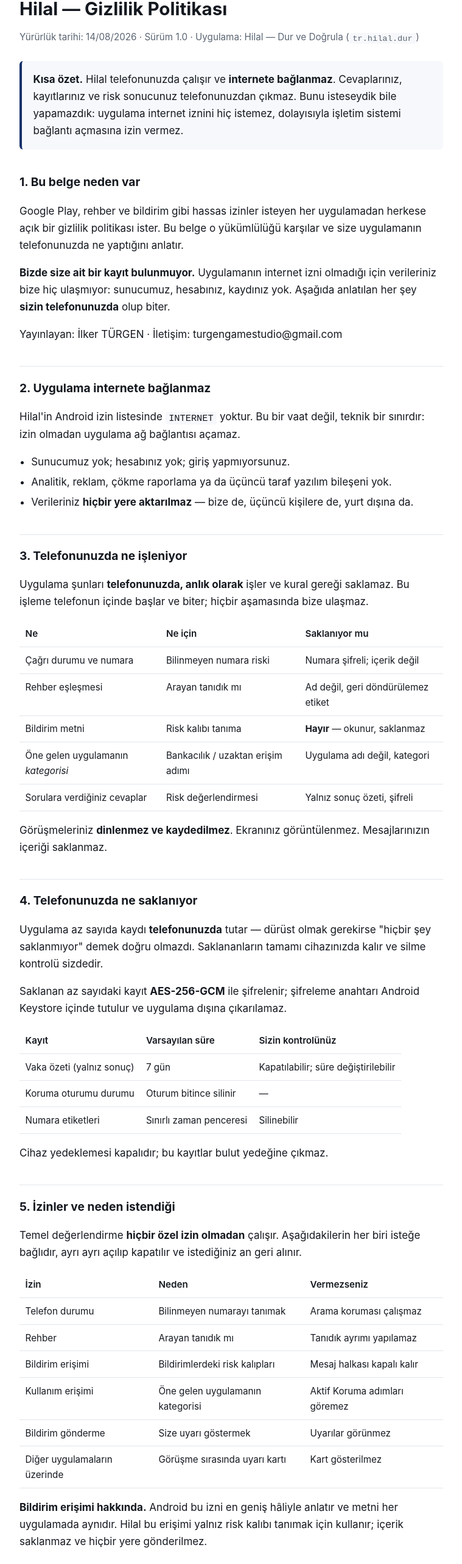
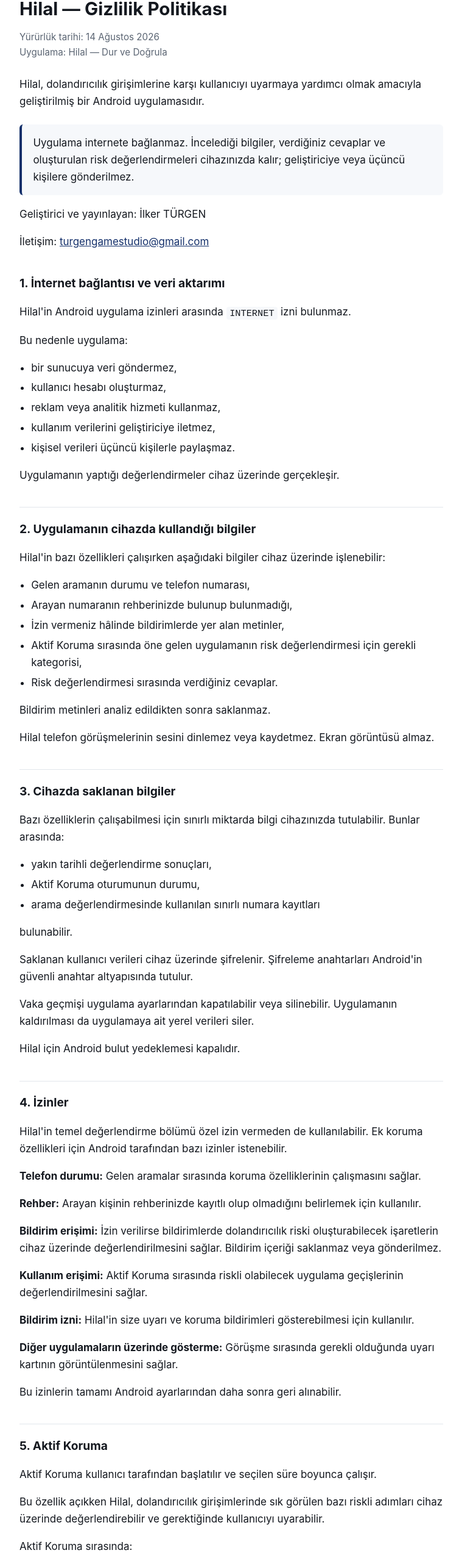
Before and after one commit to mturgen/hilal-gizlilik, a plain HTML site: page index.html in a window 1280 px wide. Shown: the part 36-2600 px from the top of the page at 61% size, without its empty margins (260-1019 px from the left). Drawn offline with Linux system fonts and the light colour scheme.

Commit message:
Update privacy policy text in index.html

```diff
--- a/index.html
+++ b/index.html
@@ -24,12 +24,10 @@
   h2:first-of-type { border-top: 0; padding-top: 0; }
   .meta { color: var(--muted); font-size: .95rem; margin-bottom: 1.6rem; }
   .ozet { background: var(--panel); border-left: 4px solid var(--accent); padding: 1rem 1.15rem; border-radius: 6px; margin: 1.5rem 0 0; }
-  table { width: 100%; border-collapse: collapse; margin: .8rem 0; font-size: .95rem; display: block; overflow-x: auto; }
-  th, td { text-align: left; padding: .55rem .6rem; border-bottom: 1px solid var(--line); vertical-align: top; }
-  th { font-weight: 600; white-space: nowrap; }
   code { background: var(--panel); padding: .1rem .35rem; border-radius: 4px; font-size: .9em; }
   ul { padding-left: 1.2rem; }
   li { margin: .3rem 0; }
+  a { color: var(--accent); }
   footer { margin-top: 3rem; padding-top: 1.2rem; border-top: 1px solid var(--line); color: var(--muted); font-size: .9rem; }
 </style>
 </head>
@@ -38,110 +36,105 @@
 
 <h1>Hilal — Gizlilik Politikası</h1>
 <p class="meta">
-  Yürürlük tarihi: 14/08/2026 &middot;
-  Sürüm 1.0 &middot; Uygulama: Hilal — Dur ve Doğrula (<code>tr.hilal.dur</code>)
+  Yürürlük tarihi: 14 Ağustos 2026<br>
+  Uygulama: Hilal — Dur ve Doğrula
 </p>
 
+<p>Hilal, dolandırıcılık girişimlerine karşı kullanıcıyı uyarmaya yardımcı olmak amacıyla geliştirilmiş bir Android uygulamasıdır.</p>
+
 <div class="ozet">
-  <strong>Kısa özet.</strong> Hilal telefonunuzda çalışır ve <strong>internete bağlanmaz</strong>.
-  Cevaplarınız, kayıtlarınız ve risk sonucunuz telefonunuzdan çıkmaz. Bunu isteseydik bile
-  yapamazdık: uygulama internet iznini hiç istemez, dolayısıyla işletim sistemi bağlantı
-  açmasına izin vermez.
+  Uygulama internete bağlanmaz. İncelediği bilgiler, verdiğiniz cevaplar ve oluşturulan risk değerlendirmeleri cihazınızda kalır; geliştiriciye veya üçüncü kişilere gönderilmez.
 </div>
 
-<h2>1. Bu belge neden var</h2>
-<p>Google Play, rehber ve bildirim gibi hassas izinler isteyen her uygulamadan herkese açık bir
-gizlilik politikası ister. Bu belge o yükümlülüğü karşılar ve size uygulamanın telefonunuzda
-ne yaptığını anlatır.</p>
-<p><strong>Bizde size ait bir kayıt bulunmuyor.</strong> Uygulamanın internet izni olmadığı için
-verileriniz bize hiç ulaşmıyor: sunucumuz, hesabınız, kaydınız yok. Aşağıda anlatılan her şey
-<strong>sizin telefonunuzda</strong> olup biter.</p>
-<p>Yayınlayan: İlker TÜRGEN &middot; İletişim: turgengamestudio@gmail.com</p>
+<p>Geliştirici ve yayınlayan: İlker TÜRGEN</p>
+<p>İletişim: <a href="mailto:turgengamestudio@gmail.com">turgengamestudio@gmail.com</a></p>
 
-<h2>2. Uygulama internete bağlanmaz</h2>
-<p>Hilal'in Android izin listesinde <code>INTERNET</code> yoktur. Bu bir vaat değil, teknik bir
-sınırdır: izin olmadan uygulama ağ bağlantısı açamaz.</p>
+<h2>1. İnternet bağlantısı ve veri aktarımı</h2>
+<p>Hilal'in Android uygulama izinleri arasında <code>INTERNET</code> izni bulunmaz.</p>
+<p>Bu nedenle uygulama:</p>
 <ul>
-  <li>Sunucumuz yok; hesabınız yok; giriş yapmıyorsunuz.</li>
-  <li>Analitik, reklam, çökme raporlama ya da üçüncü taraf yazılım bileşeni yok.</li>
-  <li>Verileriniz <strong>hiçbir yere aktarılmaz</strong> — bize de, üçüncü kişilere de, yurt dışına da.</li>
+  <li>bir sunucuya veri göndermez,</li>
+  <li>kullanıcı hesabı oluşturmaz,</li>
+  <li>reklam veya analitik hizmeti kullanmaz,</li>
+  <li>kullanım verilerini geliştiriciye iletmez,</li>
+  <li>kişisel verileri üçüncü kişilerle paylaşmaz.</li>
 </ul>
+<p>Uygulamanın yaptığı değerlendirmeler cihaz üzerinde gerçekleşir.</p>
 
-<h2>3. Telefonunuzda ne işleniyor</h2>
-<p>Uygulama şunları <strong>telefonunuzda, anlık olarak</strong> işler ve kural gereği saklamaz.
-Bu işleme telefonun içinde başlar ve biter; hiçbir aşamasında bize ulaşmaz.</p>
-<table>
-  <tr><th>Ne</th><th>Ne için</th><th>Saklanıyor mu</th></tr>
-  <tr><td>Çağrı durumu ve numara</td><td>Bilinmeyen numara riski</td><td>Numara şifreli; içerik değil</td></tr>
-  <tr><td>Rehber eşleşmesi</td><td>Arayan tanıdık mı</td><td>Ad değil, geri döndürülemez etiket</td></tr>
-  <tr><td>Bildirim metni</td><td>Risk kalıbı tanıma</td><td><strong>Hayır</strong> — okunur, saklanmaz</td></tr>
-  <tr><td>Öne gelen uygulamanın <em>kategorisi</em></td><td>Bankacılık / uzaktan erişim adımı</td><td>Uygulama adı değil, kategori</td></tr>
-  <tr><td>Sorulara verdiğiniz cevaplar</td><td>Risk değerlendirmesi</td><td>Yalnız sonuç özeti, şifreli</td></tr>
-</table>
-<p>Görüşmeleriniz <strong>dinlenmez ve kaydedilmez</strong>. Ekranınız görüntülenmez.
-Mesajlarınızın içeriği saklanmaz.</p>
+<h2>2. Uygulamanın cihazda kullandığı bilgiler</h2>
+<p>Hilal'in bazı özellikleri çalışırken aşağıdaki bilgiler cihaz üzerinde işlenebilir:</p>
+<ul>
+  <li>Gelen aramanın durumu ve telefon numarası,</li>
+  <li>Arayan numaranın rehberinizde bulunup bulunmadığı,</li>
+  <li>İzin vermeniz hâlinde bildirimlerde yer alan metinler,</li>
+  <li>Aktif Koruma sırasında öne gelen uygulamanın risk değerlendirmesi için gerekli kategorisi,</li>
+  <li>Risk değerlendirmesi sırasında verdiğiniz cevaplar.</li>
+</ul>
+<p>Bildirim metinleri analiz edildikten sonra saklanmaz.</p>
+<p>Hilal telefon görüşmelerinin sesini dinlemez veya kaydetmez. Ekran görüntüsü almaz.</p>
 
-<h2>4. Telefonunuzda ne saklanıyor</h2>
-<p>Uygulama az sayıda kaydı <strong>telefonunuzda</strong> tutar — dürüst olmak gerekirse
-"hiçbir şey saklanmıyor" demek doğru olmazdı. Saklananların tamamı cihazınızda kalır ve
-silme kontrolü sizdedir.</p>
-<p>Saklanan az sayıdaki kayıt <strong>AES-256-GCM</strong> ile şifrelenir; şifreleme anahtarı
-Android Keystore içinde tutulur ve uygulama dışına çıkarılamaz.</p>
-<table>
-  <tr><th>Kayıt</th><th>Varsayılan süre</th><th>Sizin kontrolünüz</th></tr>
-  <tr><td>Vaka özeti (yalnız sonuç)</td><td>7 gün</td><td>Kapatılabilir; süre değiştirilebilir</td></tr>
-  <tr><td>Koruma oturumu durumu</td><td>Oturum bitince silinir</td><td>—</td></tr>
-  <tr><td>Numara etiketleri</td><td>Sınırlı zaman penceresi</td><td>Silinebilir</td></tr>
-</table>
-<p>Cihaz yedeklemesi kapalıdır; bu kayıtlar bulut yedeğine çıkmaz.</p>
+<h2>3. Cihazda saklanan bilgiler</h2>
+<p>Bazı özelliklerin çalışabilmesi için sınırlı miktarda bilgi cihazınızda tutulabilir. Bunlar arasında:</p>
+<ul>
+  <li>yakın tarihli değerlendirme sonuçları,</li>
+  <li>Aktif Koruma oturumunun durumu,</li>
+  <li>arama değerlendirmesinde kullanılan sınırlı numara kayıtları</li>
+</ul>
+<p>bulunabilir.</p>
+<p>Saklanan kullanıcı verileri cihaz üzerinde şifrelenir. Şifreleme anahtarları Android'in güvenli anahtar altyapısında tutulur.</p>
+<p>Vaka geçmişi uygulama ayarlarından kapatılabilir veya silinebilir. Uygulamanın kaldırılması da uygulamaya ait yerel verileri siler.</p>
+<p>Hilal için Android bulut yedeklemesi kapalıdır.</p>
 
-<h2>5. İzinler ve neden istendiği</h2>
-<p>Temel değerlendirme <strong>hiçbir özel izin olmadan</strong> çalışır. Aşağıdakilerin her
-biri isteğe bağlıdır, ayrı ayrı açılıp kapatılır ve istediğiniz an geri alınır.</p>
-<table>
-  <tr><th>İzin</th><th>Neden</th><th>Vermezseniz</th></tr>
-  <tr><td>Telefon durumu</td><td>Bilinmeyen numarayı tanımak</td><td>Arama koruması çalışmaz</td></tr>
-  <tr><td>Rehber</td><td>Arayan tanıdık mı</td><td>Tanıdık ayrımı yapılamaz</td></tr>
-  <tr><td>Bildirim erişimi</td><td>Bildirimlerdeki risk kalıpları</td><td>Mesaj halkası kapalı kalır</td></tr>
-  <tr><td>Kullanım erişimi</td><td>Öne gelen uygulamanın kategorisi</td><td>Aktif Koruma adımları göremez</td></tr>
-  <tr><td>Bildirim gönderme</td><td>Size uyarı göstermek</td><td>Uyarılar görünmez</td></tr>
-  <tr><td>Diğer uygulamaların üzerinde</td><td>Görüşme sırasında uyarı kartı</td><td>Kart gösterilmez</td></tr>
-</table>
-<p><strong>Bildirim erişimi hakkında.</strong> Android bu izni en geniş hâliyle anlatır ve metni
-her uygulamada aynıdır. Hilal bu erişimi yalnız risk kalıbı tanımak için kullanır; içerik
-saklanmaz ve hiçbir yere gönderilmez.</p>
+<h2>4. İzinler</h2>
+<p>Hilal'in temel değerlendirme bölümü özel izin vermeden de kullanılabilir. Ek koruma özellikleri için Android tarafından bazı izinler istenebilir.</p>
+<p><strong>Telefon durumu:</strong> Gelen aramalar sırasında koruma özelliklerinin çalışmasını sağlar.</p>
+<p><strong>Rehber:</strong> Arayan kişinin rehberinizde kayıtlı olup olmadığını belirlemek için kullanılır.</p>
+<p><strong>Bildirim erişimi:</strong> İzin verilirse bildirimlerde dolandırıcılık riski oluşturabilecek işaretlerin cihaz üzerinde değerlendirilmesini sağlar. Bildirim içeriği saklanmaz veya gönderilmez.</p>
+<p><strong>Kullanım erişimi:</strong> Aktif Koruma sırasında riskli olabilecek uygulama geçişlerinin değerlendirilmesini sağlar.</p>
+<p><strong>Bildirim izni:</strong> Hilal'in size uyarı ve koruma bildirimleri gösterebilmesi için kullanılır.</p>
+<p><strong>Diğer uygulamaların üzerinde gösterme:</strong> Görüşme sırasında gerekli olduğunda uyarı kartının görüntülenmesini sağlar.</p>
+<p>Bu izinlerin tamamı Android ayarlarından daha sonra geri alınabilir.</p>
 
-<h2>6. Aktif Koruma</h2>
-<p>Şüpheli bir görüşmenin ardından <strong>siz açarsanız</strong> 15, 30 veya 60 dakikalık
-sınırlı bir süre çalışır. Açık olduğu sürece kalıcı bir bildirim görünür ve tek dokunuşla
-durdurabilirsiniz. Süre dolduğunda kendiliğinden biter. Konum kullanılmaz, ses kaydedilmez,
-ekran görüntülenmez.</p>
+<h2>5. Aktif Koruma</h2>
+<p>Aktif Koruma kullanıcı tarafından başlatılır ve seçilen süre boyunca çalışır.</p>
+<p>Bu özellik açıkken Hilal, dolandırıcılık girişimlerinde sık görülen bazı riskli adımları cihaz üzerinde değerlendirebilir ve gerektiğinde kullanıcıyı uyarabilir.</p>
+<p>Aktif Koruma sırasında:</p>
+<ul>
+  <li>konum takip edilmez,</li>
+  <li>görüşme sesi kaydedilmez,</li>
+  <li>ekran görüntüsü alınmaz,</li>
+  <li>bilgiler internet üzerinden gönderilmez.</li>
+</ul>
+<p>Koruma süresi sona erdiğinde özellik otomatik olarak kapanır. Kullanıcı istediği zaman daha erken de durdurabilir.</p>
 
-<h2>7. Haklarınız</h2>
-<p>Verileriniz cihazınızdan çıkmadığı için hepsi doğrudan sizin elinizdedir:</p>
+<h2>6. Verilerin silinmesi ve izinlerin geri alınması</h2>
+<p>Hilal'de tutulan yerel bilgiler uygulama içerisindeki ilgili ayarlardan silinebilir.</p>
+<p>Verilmiş izinler ise Android'in uygulama ayarlarından herhangi bir zamanda geri alınabilir.</p>
+<p>Hilal kullanıcı verilerini geliştiriciye göndermediği ve uzaktaki bir sunucuda kullanıcı hesabı tutmadığı için geliştiricinin elinde ayrıca silinmesini talep edebileceğiniz bir kullanıcı profili veya hesap kaydı bulunmaz.</p>
+<p>Gizlilikle ilgili sorularınız için:<br>
+<a href="mailto:turgengamestudio@gmail.com">turgengamestudio@gmail.com</a></p>
+
+<h2>7. Çocuklar</h2>
+<p>Hilal özellikle çocuklara yönelik olarak tasarlanmamıştır.</p>
+<p>Uygulama kullanıcı hesabı oluşturmadığı ve geliştiriciye kişisel veri göndermediği için çocuklara ilişkin ayrı bir kullanıcı veritabanı da tutulmaz.</p>
+
+<h2>8. Hilal'in sınırları</h2>
+<p>Hilal bir uyarı ve karar destek aracıdır.</p>
+<p>Uygulama:</p>
 <ul>
-  <li><strong>Silme:</strong> Ayarlar → tüm yerel veriyi sil. Uygulamayı kaldırmak da her şeyi siler.</li>
-  <li><strong>Sınırlama:</strong> Vaka geçmişini kapatabilir ya da saklama süresini kısaltabilirsiniz.</li>
-  <li><strong>Geri alma:</strong> Verdiğiniz her izni Android ayarlarından geri alabilirsiniz.</li>
+  <li>arayan kişinin kimliğini kesin olarak doğrulamaz,</li>
+  <li>bir işlemin dolandırıcılık olduğunu kesin olarak belirlediğini iddia etmez,</li>
+  <li>banka veya başka bir kurum adına işlem yapmaz,</li>
+  <li>para transferini teknik olarak engellemez.</li>
 </ul>
-<p>Bu haklar için bize başvurmanız gerekmez, çünkü bizde saklanan bir kaydınız yok; hepsi
-uygulamanın içindeki düğmelerle çalışır. Yine de sormak istediğiniz bir şey olursa:
-turgengamestudio@gmail.com</p>
+<p>Hilal, tespit ettiği risk işaretlerini kullanıcıya göstererek daha dikkatli karar verilmesine yardımcı olmayı amaçlar.</p>
 
-<h2>8. Çocuklar</h2>
-<p>Hilal 18 yaş altı kullanıcılara yönelik değildir ve çocuklardan bilerek veri işlemez.</p>
-
-<h2>9. Uygulamanın sınırları</h2>
-<p>Hilal bir <strong>uyarı ve karar destek</strong> aracıdır. Arayanın kimliğini doğrulamaz,
-para transferini engellemez, bir işlemin dolandırıcılık olduğunu kesin olarak tespit ettiğini
-iddia etmez. Size gördüğü işaretleri ve gerekçesini gösterir; kararı siz verirsiniz.</p>
-
-<h2>10. Değişiklikler</h2>
-<p>Bu politika değişirse yürürlük tarihi güncellenir ve önemli değişiklikler uygulama içinde
-duyurulur. Geçmiş sürümler aynı adreste erişilebilir kalır.</p>
+<h2>9. Gizlilik politikasındaki değişiklikler</h2>
+<p>Uygulamanın çalışma biçiminde veya gizlilik uygulamalarında önemli bir değişiklik yapılması hâlinde bu politika da güncellenir.</p>
+<p>Güncel sürümde değişiklik tarihi bu sayfanın üst bölümünde gösterilir.</p>
 
 <footer>
-  Hilal — Dur ve Doğrula &middot; <code>tr.hilal.dur</code>
+  Hilal — Dur ve Doğrula
 </footer>
 
 </main>
```
